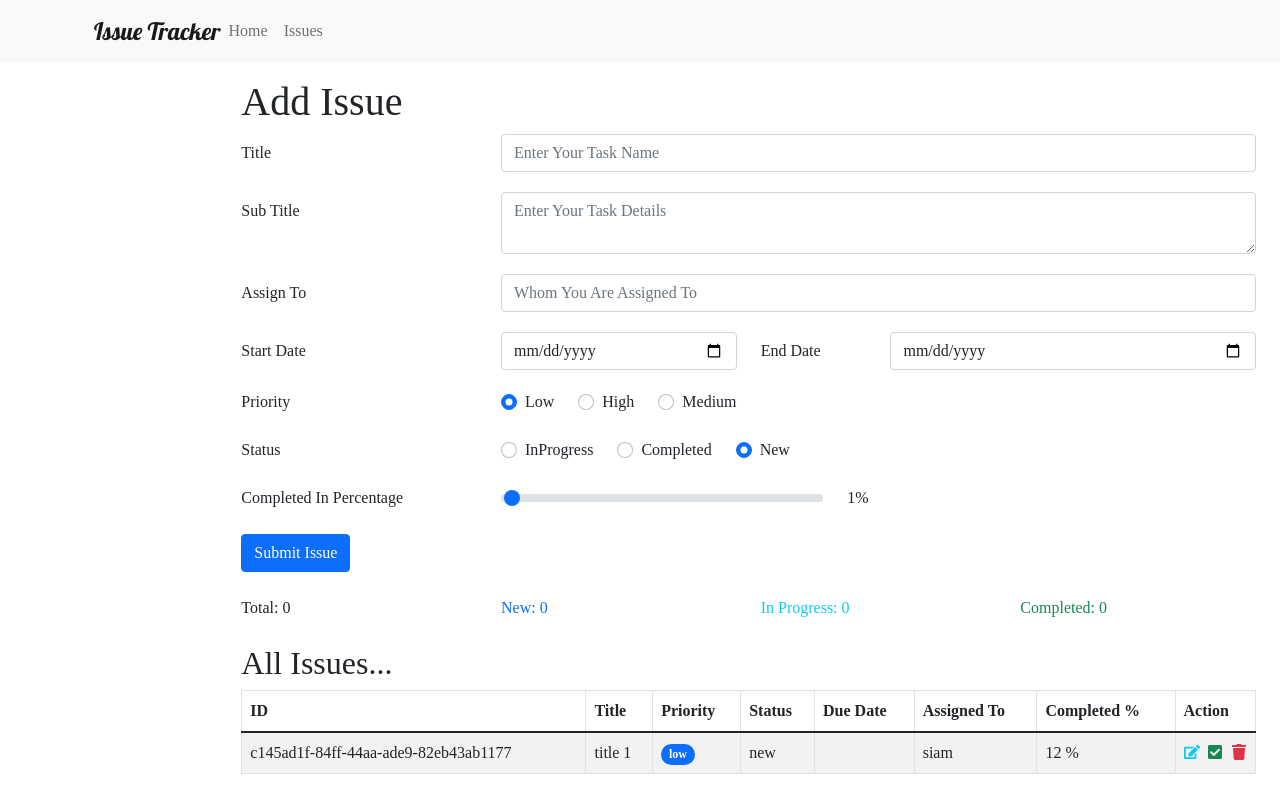
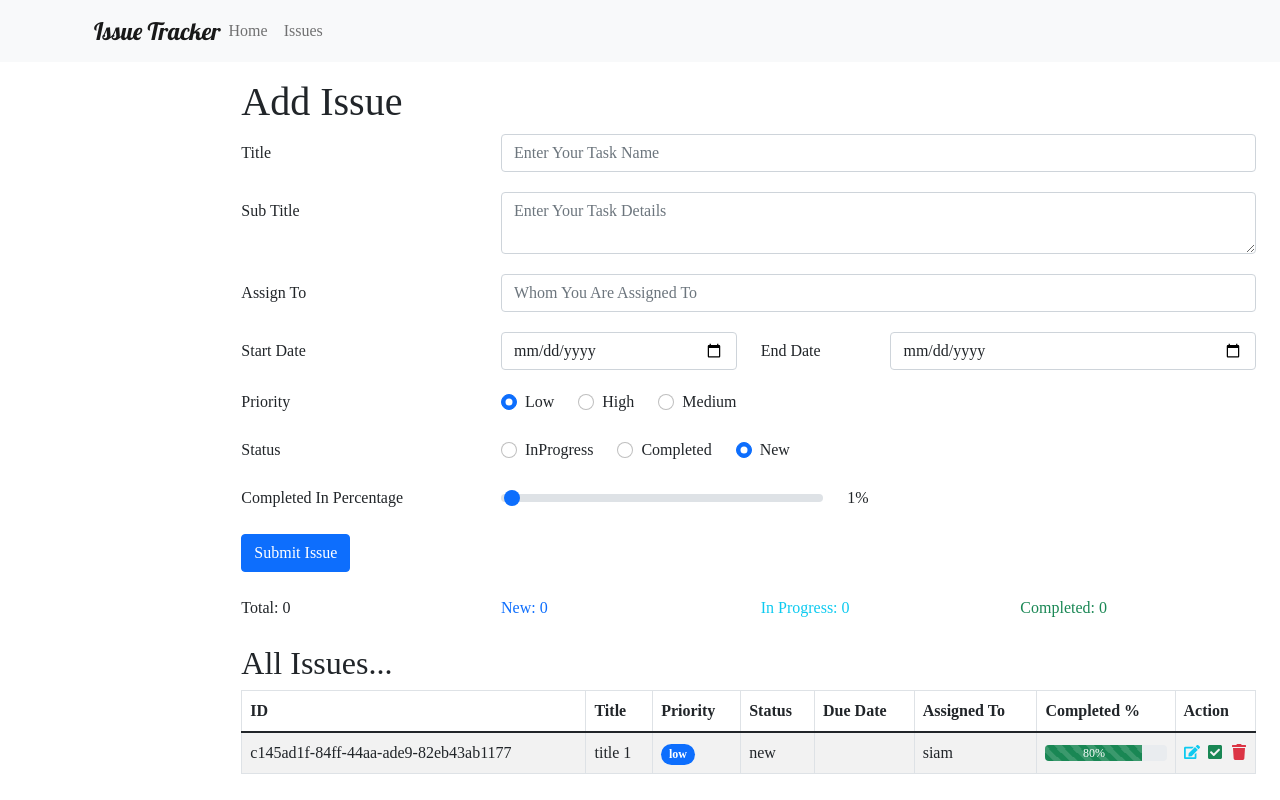
Before and after one commit to siaaam/issue-tracker-react-strapi, a React (Vite) app: page / in a window 1280 px wide. Built offline with nearby package versions, Linux system fonts and the light colour scheme; a web font is replaced by a local one.

Commit message:
progressbar is added and color differs when different range of percent completed

```diff
--- a/src/App.jsx
+++ b/src/App.jsx
@@ -20,7 +20,7 @@ function App() {
       endDate: '',
       priority: 'low',
       status: 'new',
-      completedPercentage: 12,
+      completedPercentage: 80,
     },
   ]);
 
--- a/src/issues.jsx
+++ b/src/issues.jsx
@@ -33,6 +33,14 @@ const Issues = ({ issues }) => {
             const lowClass = priority === 'low' ? 'primary' : '';
             const highClass = priority === 'high' ? 'danger' : '';
             const mediumClass = priority === 'medium' ? 'info' : '';
+            const lowPercentageClass =
+              completedPercentage <= 30 ? 'danger' : '';
+            const mediumPercentageClass =
+              completedPercentage > 30 && completedPercentage < 70
+                ? 'info'
+                : '';
+            const highPercentageClass =
+              completedPercentage > 70 ? 'success' : '';
             return (
               <tr key={id}>
                 <td>{id}</td>
@@ -45,7 +53,18 @@ const Issues = ({ issues }) => {
                 <td>{status}</td>
                 <td>{endDate}</td>
                 <td>{assignedTo}</td>
-                <td>{completedPercentage} %</td>
+                <td>
+                  {
+                    <ProgressBar
+                      variant={`${lowPercentageClass}${mediumPercentageClass}${highPercentageClass}`}
+                      className="mt-1"
+                      animated
+                      striped
+                      now={completedPercentage}
+                      label={`${completedPercentage}%`}
+                    />
+                  }
+                </td>
                 <td>
                   <div
                     className="d-flex justify-content-between align-items-center"
```
